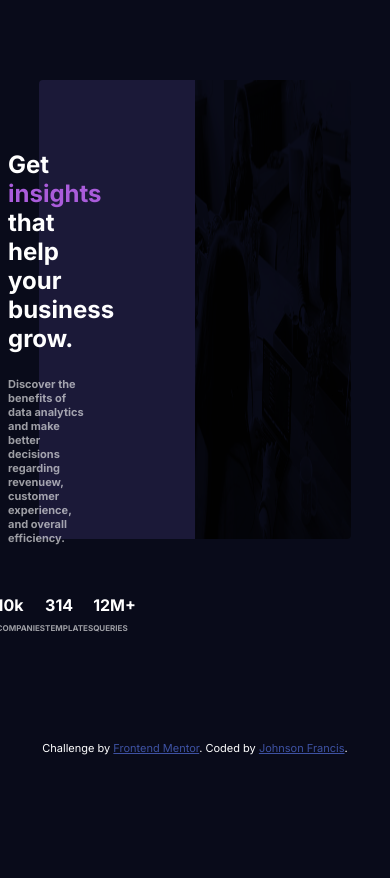
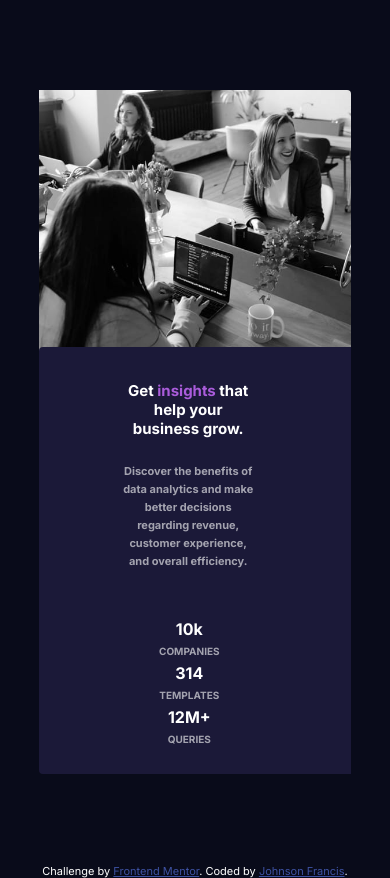
Before and after one commit to Bameejay/STATS-PREVIEW-CARD-COMPONENT-MAIN, a plain HTML site: page index.html in a window 390 px wide. Before the commit the page ends 844 px from the top, so only its background shows below. Drawn offline with Linux system fonts and the light colour scheme.

Commit message:
Page made responsive

```diff
--- a/index.html
+++ b/index.html
@@ -21,34 +21,39 @@
                         <h2>Get <span>insights</span> that help your business grow.</h2>
                     </div>
                     <div class="first-paragraph">
-                        Discover the benefits of data analytics and make better decisions regarding revenuew, customer experience, and overall efficiency.
+                        Discover the benefits of data analytics and make better decisions regarding revenue, customer experience, and overall efficiency.
                     </div>
                     <div class="last-section">
-                        <div class="first-column">
-                            <p>10k<br><span>COMPANIES</span></p>
+                        <div class="paragraph-column">
+                            <p>10k</p>
+                            <p class="ls-p">COMPANIES</p>
                         </div>
 
-                        <div class="second-column">
-                            <p>314<br><span>TEMPLATES</span></p>
+                        <div class="paragraph-column">
+                            <p>314</p>
+                            <p class="ls-p">TEMPLATES</p>
                         </div>
 
-                        <div class="third-column">
-                            <p>12M+<br><span>QUERIES</span></p>
+                        <div class="paragraph-column">
+                            <p>12M+</p>
+                            <p class="ls-p">QUERIES</p>
                         </div>
                     </div>
                 </div>
 
             </div>
+
             <!-- <picture> -->
             <!-- <source srcset="images/image-header-desktop.jpg">
                 <source srcset="images/image-header-mobile.jpg"> -->
-            <img src="images/image-header-desktop.jpg" alt="group discussion">
+            <img src="images/image-header-desktop.jpg" alt="group discussion" height="80%">
             <!-- </picture> -->
         </div>
-    </div>
 
-    <div class="attribution">
-        Challenge by <a href="https://www.frontendmentor.io?ref=challenge" target="_blank">Frontend Mentor</a>. Coded by <a href="#">Johnson Francis</a>.
+
+        <div class="attribution">
+            Challenge by <a href="https://www.frontendmentor.io?ref=challenge" target="_blank">Frontend Mentor</a>. Coded by <a href="#">Johnson Francis</a>.
+        </div>
     </div>
 </body>
 
--- a/style.css
+++ b/style.css
@@ -12,8 +12,10 @@ body {
 .main-container {
     display: grid;
     grid-template-columns: 1fr 1fr;
+    align-items: center;
     width: 80%;
-    margin: 0 auto;
+    height: 80vh;
+    margin: 10px auto;
 }
 
 .container {
@@ -21,10 +23,7 @@ body {
     width: 100%;
     height: 60%;
     border-radius: 4px 0 0 4px;
-    margin: 80px auto;
-    background-size: 50%;
-    background-repeat: no-repeat;
-    background-position: right;
+    margin: 80px 0;
 }
 
 h2 {
@@ -36,52 +35,46 @@ h2 span {
 }
 
 .heading {
-    width: 50%;
-    margin: 12px auto;
+    margin-top: 14px;
 }
 
 .sub-container {
-    margin-top: 70px;
-    margin-left: -70px;
-    width: 100%;
+    width: 70%;
+    padding-top: 20px;
+    padding-left: 80px;
 }
 
 .first-paragraph {
     color: hsla(0, 0%, 100%, 0.6);
     font-size: 11px;
     font-weight: 700;
-    width: 50%;
-    margin: 24px auto;
+    padding: 24px 0;
+    line-height: 22px;
     text-align: left;
 }
 
 .last-section {
     display: flex;
-    justify-content: space-evenly;
-    margin: 50px auto;
-    width: 80%;
+    justify-content: space-between;
+    padding: 24px 0;
+    line-height: 22px;
+    color: hsl(0, 0%, 100%);
+    font-weight: 600;
+}
+
+.ls-p {
+    color: hsla(0, 0%, 100%, 0.6);
+    font-size: 10px;
 }
 
 .first-column {
     margin-left: 12px;
 }
 
-.last-section p {
-    color: hsl(0, 0%, 100%);
-    font-weight: 700;
-}
-
-.last-section span {
-    color: hsla(0, 0%, 100%, 0.6);
-    font-size: 8px;
-    font-weight: 700;
-}
-
 .attribution {
     font-size: 11px;
     text-align: center;
     color: hsl(0, 0%, 100%);
-    margin-top: -24px;
 }
 
 .attribution a {
@@ -93,8 +86,35 @@ img {
     width: 100%;
     margin: 80px auto;
     border-radius: 0 4px 4px 0;
-    mix-blend-mode: multiply;
-    /* mix-blend-mode: difference; */
-    /* mix-blend-mode: exclusion; */
-    /* mix-blend-mode: hard-light; */
+    /* mix-blend-mode: multiply; */
 }
+
+@media (max-width: 1050px) {
+    .main-container {
+        height: 100vh;
+        display: flex;
+        flex-direction: column-reverse;
+        text-align: center;
+    }
+    .container {
+        width: 100%;
+        height: 60%;
+    }
+    img {
+        margin-bottom: -84px;
+        mix-blend-mode: normal;
+    }
+    .last-section {
+        display: grid;
+        flex-direction: column;
+        /* margin-left: 35%; */
+        margin: 0 40px;
+    }
+    .heading {
+        font-size: 10px;
+    }
+    .first-paragraph {
+        line-height: 18px;
+        text-align: center;
+    }
+}
```
